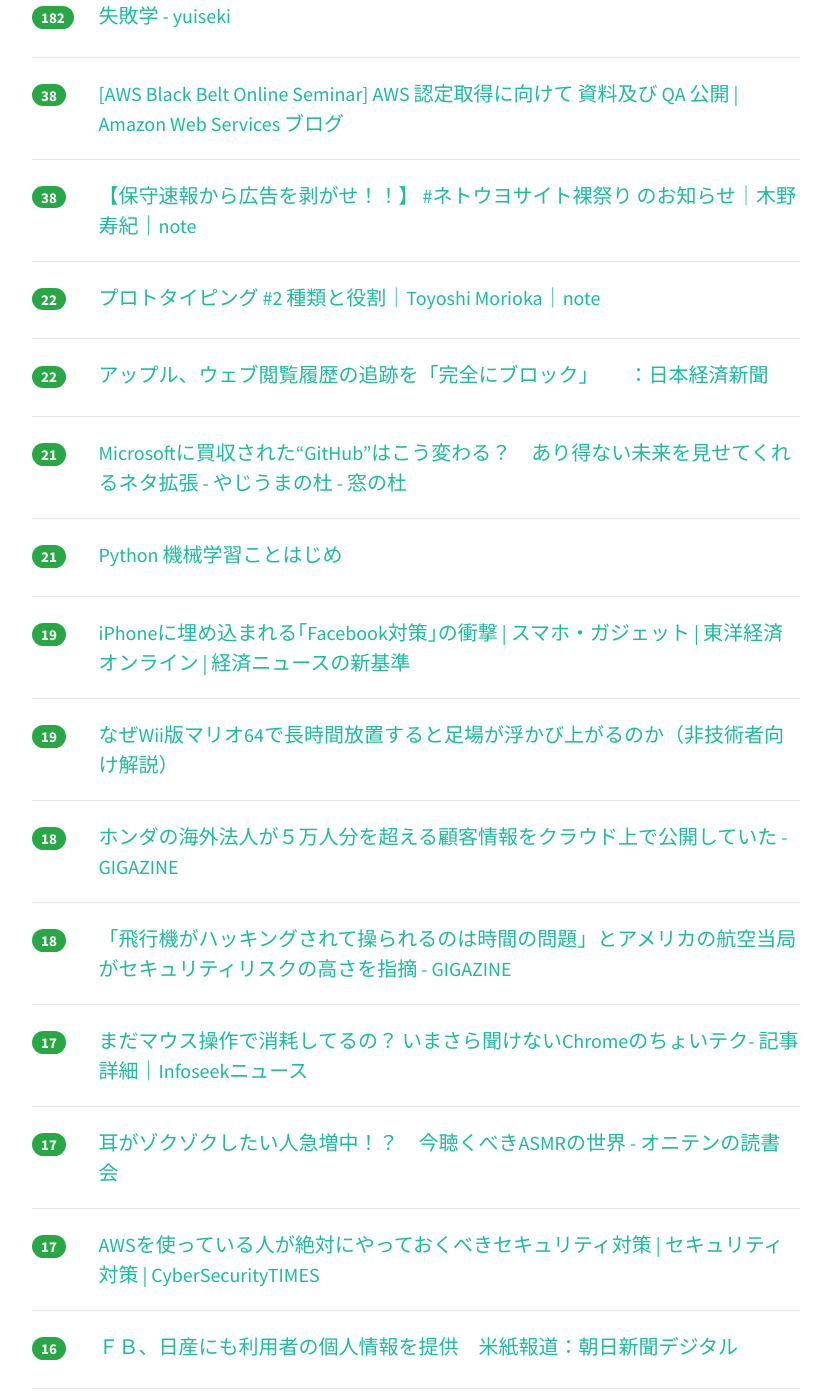
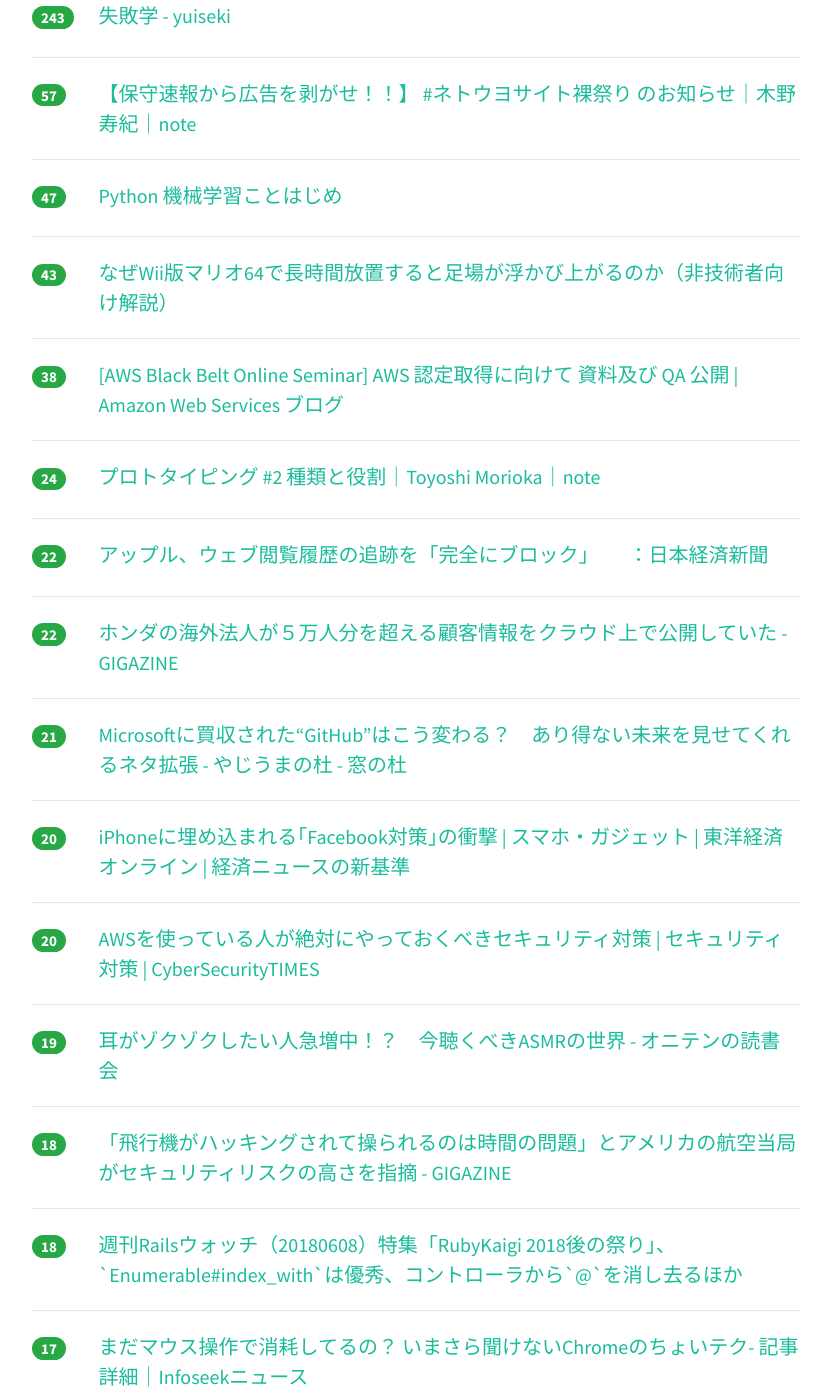
Before and after one commit to yatta47/hatena-matome-site, a Jekyll site: the page built from _posts/2018-06-10-hatena.md, in a window 1280 px wide and 1400 px high, scrolled down 394 px. Shown: the whole window, without its empty margins (224-1055 px from the left). Built offline with Jekyll 4.4.1, drawn with Linux system fonts in a browser that asks for light colours; nearby versions of some CDN libraries; some of the changed text lies outside the part shown.

Commit message:
Updated 2018-06-10

```diff
--- a/_posts/2018-06-10-hatena.md
+++ b/_posts/2018-06-10-hatena.md
@@ -1,14 +1,29 @@
 ---
 layout: post
 title:  "2018-06-10 はてぶIT"
-date:   2018-06-10 13:02:05
+date:   2018-06-10 14:01:00
 tags: [it-hotentry]
 ---
-42 件のデータあり
+46 件のデータあり
 
 <hr><div class="row">
-<div class="col-1"><span class="badge badge-pill badge-success h2">182</span></div>
+<div class="col-1"><span class="badge badge-pill badge-success h2">243</span></div>
 <div class="col-11"><a href='https://scrapbox.io/yuiseki/%E5%A4%B1%E6%95%97%E5%AD%A6' target='_blank'>失敗学 - yuiseki</a></div>
+</div>
+<hr>
+<div class="row">
+<div class="col-1"><span class="badge badge-pill badge-success h2">57</span></div>
+<div class="col-11"><a href='https://note.mu/kinotoshiki/n/n2fe090e9b8f6' target='_blank'>【保守速報から広告を剥がせ！！】 #ネトウヨサイト裸祭り のお知らせ｜木野寿紀｜note</a></div>
+</div>
+<hr>
+<div class="row">
+<div class="col-1"><span class="badge badge-pill badge-success h2">47</span></div>
+<div class="col-11"><a href='http://www.youtube.com/watch?v=Y83ZCf_lpSg' target='_blank'>Python 機械学習ことはじめ</a></div>
+</div>
+<hr>
+<div class="row">
+<div class="col-1"><span class="badge badge-pill badge-success h2">43</span></div>
+<div class="col-11"><a href='https://sbfl.net/blog/2018/06/10/wii-mario64-platform-bug/' target='_blank'>なぜWii版マリオ64で長時間放置すると足場が浮かび上がるのか（非技術者向け解説）</a></div>
 </div>
 <hr>
 <div class="row">
@@ -17,12 +32,7 @@ tags: [it-hotentry]
 </div>
 <hr>
 <div class="row">
-<div class="col-1"><span class="badge badge-pill badge-success h2">38</span></div>
-<div class="col-11"><a href='https://note.mu/kinotoshiki/n/n2fe090e9b8f6' target='_blank'>【保守速報から広告を剥がせ！！】 #ネトウヨサイト裸祭り のお知らせ｜木野寿紀｜note</a></div>
-</div>
-<hr>
-<div class="row">
-<div class="col-1"><span class="badge badge-pill badge-success h2">22</span></div>
+<div class="col-1"><span class="badge badge-pill badge-success h2">24</span></div>
 <div class="col-11"><a href='https://note.mu/toyoshimorioka/n/n91737ceeb644' target='_blank'>プロトタイピング #2 種類と役割｜Toyoshi Morioka｜note</a></div>
 </div>
 <hr>
@@ -32,28 +42,28 @@ tags: [it-hotentry]
 </div>
 <hr>
 <div class="row">
+<div class="col-1"><span class="badge badge-pill badge-success h2">22</span></div>
+<div class="col-11"><a href='https://gigazine.net/news/20180609-honda-app-leaked-personal-information/' target='_blank'>ホンダの海外法人が５万人分を超える顧客情報をクラウド上で公開していた - GIGAZINE</a></div>
+</div>
+<hr>
+<div class="row">
 <div class="col-1"><span class="badge badge-pill badge-success h2">21</span></div>
 <div class="col-11"><a href='https://forest.watch.impress.co.jp/docs/serial/yajiuma/1126584.html' target='_blank'>Microsoftに買収された“GitHub”はこう変わる？　あり得ない未来を見せてくれるネタ拡張 - やじうまの杜 - 窓の杜</a></div>
 </div>
 <hr>
 <div class="row">
-<div class="col-1"><span class="badge badge-pill badge-success h2">21</span></div>
-<div class="col-11"><a href='http://www.youtube.com/watch?v=Y83ZCf_lpSg' target='_blank'>Python 機械学習ことはじめ</a></div>
+<div class="col-1"><span class="badge badge-pill badge-success h2">20</span></div>
+<div class="col-11"><a href='https://toyokeizai.net/articles/-/224439' target='_blank'>iPhoneに埋め込まれる｢Facebook対策｣の衝撃 | スマホ・ガジェット | 東洋経済オンライン | 経済ニュースの新基準</a></div>
+</div>
+<hr>
+<div class="row">
+<div class="col-1"><span class="badge badge-pill badge-success h2">20</span></div>
+<div class="col-11"><a href='https://www.shadan-kun.com/blog/measure/3410/' target='_blank'>AWSを使っている人が絶対にやっておくべきセキュリティ対策 | セキュリティ対策 | CyberSecurityTIMES</a></div>
 </div>
 <hr>
 <div class="row">
 <div class="col-1"><span class="badge badge-pill badge-success h2">19</span></div>
-<div class="col-11"><a href='https://toyokeizai.net/articles/-/224439' target='_blank'>iPhoneに埋め込まれる｢Facebook対策｣の衝撃 | スマホ・ガジェット | 東洋経済オンライン | 経済ニュースの新基準</a></div>
-</div>
-<hr>
-<div class="row">
-<div class="col-1"><span class="badge badge-pill badge-success h2">19</span></div>
-<div class="col-11"><a href='https://sbfl.net/blog/2018/06/10/wii-mario64-platform-bug/' target='_blank'>なぜWii版マリオ64で長時間放置すると足場が浮かび上がるのか（非技術者向け解説）</a></div>
-</div>
-<hr>
-<div class="row">
-<div class="col-1"><span class="badge badge-pill badge-success h2">18</span></div>
-<div class="col-11"><a href='https://gigazine.net/news/20180609-honda-app-leaked-personal-information/' target='_blank'>ホンダの海外法人が５万人分を超える顧客情報をクラウド上で公開していた - GIGAZINE</a></div>
+<div class="col-11"><a href='http://www.oniten-yomu-book.com/entry/asmr' target='_blank'>耳がゾクゾクしたい人急増中！？　今聴くべきASMRの世界 - オニテンの読書会</a></div>
 </div>
 <hr>
 <div class="row">
@@ -62,18 +72,13 @@ tags: [it-hotentry]
 </div>
 <hr>
 <div class="row">
-<div class="col-1"><span class="badge badge-pill badge-success h2">17</span></div>
-<div class="col-11"><a href='https://news.infoseek.co.jp/article/goodspress_164889/' target='_blank'>まだマウス操作で消耗してるの？ いまさら聞けないChromeのちょいテク- 記事詳細｜Infoseekニュース</a></div>
+<div class="col-1"><span class="badge badge-pill badge-success h2">18</span></div>
+<div class="col-11"><a href='https://techracho.bpsinc.jp/hachi8833/2018_06_08/57381' target='_blank'>週刊Railsウォッチ（20180608）特集「RubyKaigi 2018後の祭り」、`Enumerable#index_with`は優秀、コントローラから`@`を消し去るほか</a></div>
 </div>
 <hr>
 <div class="row">
 <div class="col-1"><span class="badge badge-pill badge-success h2">17</span></div>
-<div class="col-11"><a href='http://www.oniten-yomu-book.com/entry/asmr' target='_blank'>耳がゾクゾクしたい人急増中！？　今聴くべきASMRの世界 - オニテンの読書会</a></div>
-</div>
-<hr>
-<div class="row">
-<div class="col-1"><span class="badge badge-pill badge-success h2">17</span></div>
-<div class="col-11"><a href='https://www.shadan-kun.com/blog/measure/3410/' target='_blank'>AWSを使っている人が絶対にやっておくべきセキュリティ対策 | セキュリティ対策 | CyberSecurityTIMES</a></div>
+<div class="col-11"><a href='https://news.infoseek.co.jp/article/goodspress_164889/' target='_blank'>まだマウス操作で消耗してるの？ いまさら聞けないChromeのちょいテク- 記事詳細｜Infoseekニュース</a></div>
 </div>
 <hr>
 <div class="row">
@@ -93,17 +98,17 @@ tags: [it-hotentry]
 <hr>
 <div class="row">
 <div class="col-1"><span class="badge badge-pill badge-success h2">15</span></div>
+<div class="col-11"><a href='https://www.bbc.com/news/world-us-canada-44426442' target='_blank'>Trump at G7: Who's who in Merkel's photo? - BBC News</a></div>
+</div>
+<hr>
+<div class="row">
+<div class="col-1"><span class="badge badge-pill badge-success h2">15</span></div>
 <div class="col-11"><a href='https://www.gizmodo.jp/2018/06/intel-low-power-display.html' target='_blank'>バッテリー命なラップトップに朗報…Intelから24時間超の連続駆動を達成する新技術 | ギズモード・ジャパン</a></div>
 </div>
 <hr>
 <div class="row">
 <div class="col-1"><span class="badge badge-pill badge-success h2">15</span></div>
 <div class="col-11"><a href='http://nlab.itmedia.co.jp/nl/articles/1806/06/news082.html' target='_blank'>D端子の「D」はデジタルの「D」ではなく、まさかの由来 - ねとらぼ</a></div>
-</div>
-<hr>
-<div class="row">
-<div class="col-1"><span class="badge badge-pill badge-success h2">15</span></div>
-<div class="col-11"><a href='https://techracho.bpsinc.jp/hachi8833/2018_06_08/57381' target='_blank'>週刊Railsウォッチ（20180608）特集「RubyKaigi 2018後の祭り」、`Enumerable#index_with`は優秀、コントローラから`@`を消し去るほか</a></div>
 </div>
 <hr>
 <div class="row">
@@ -118,12 +123,12 @@ tags: [it-hotentry]
 <hr>
 <div class="row">
 <div class="col-1"><span class="badge badge-pill badge-success h2">12</span></div>
-<div class="col-11"><a href='https://www.bbc.com/news/world-us-canada-44426442' target='_blank'>Trump at G7: Who's who in Merkel's photo? - BBC News</a></div>
+<div class="col-11"><a href='https://www.sankei.com/economy/news/180609/ecn1806090013-n1.html' target='_blank'>フェイスブック、日産に個人情報か　電話番号など、米紙報道 - 産経ニュース</a></div>
 </div>
 <hr>
 <div class="row">
 <div class="col-1"><span class="badge badge-pill badge-success h2">12</span></div>
-<div class="col-11"><a href='https://www.sankei.com/economy/news/180609/ecn1806090013-n1.html' target='_blank'>フェイスブック、日産に個人情報か　電話番号など、米紙報道 - 産経ニュース</a></div>
+<div class="col-11"><a href='https://applech2.com/archives/20180609-ios-12-arkit-2-control-iphone-x-gaze-tracking.html' target='_blank'>iOS 12で採用されるARKit 2の「Face Tracking」を利用し、視線でiPhone Xを操作するデモが公開される。 | AAPL Ch.</a></div>
 </div>
 <hr>
 <div class="row">
@@ -132,13 +137,33 @@ tags: [it-hotentry]
 </div>
 <hr>
 <div class="row">
-<div class="col-1"><span class="badge badge-pill badge-success h2">11</span></div>
-<div class="col-11"><a href='https://applech2.com/archives/20180609-ios-12-arkit-2-control-iphone-x-gaze-tracking.html' target='_blank'>iOS 12で採用されるARKit 2の「Face Tracking」を利用し、視線でiPhone Xを操作するデモが公開される。 | AAPL Ch.</a></div>
+<div class="col-1"><span class="badge badge-pill badge-success h2">12</span></div>
+<div class="col-11"><a href='http://hokoxjouhou.blog105.fc2.com/blog-entry-1191.html' target='_blank'>郵便局で郵便物をクレジットカード払いする方法～定形外郵便との価格比較 - 情報管理LOG</a></div>
+</div>
+<hr>
+<div class="row">
+<div class="col-1"><span class="badge badge-pill badge-success h2">12</span></div>
+<div class="col-11"><a href='https://www.rco.recruit.co.jp/career/engineer/blog/kaggle_talkingdata_basic/' target='_blank'>Kaggle TalkingData Fraud Detection コンペの解法まとめ(基本編) | RCO Ad-Tech Lab Blog</a></div>
+</div>
+<hr>
+<div class="row">
+<div class="col-1"><span class="badge badge-pill badge-success h2">12</span></div>
+<div class="col-11"><a href='https://iphone-mania.jp/news-214965/' target='_blank'>Androidで独禁法違反～EUがGoogleに最大1兆円超えの巨額制裁へ - iPhone Mania</a></div>
 </div>
 <hr>
 <div class="row">
 <div class="col-1"><span class="badge badge-pill badge-success h2">11</span></div>
 <div class="col-11"><a href='https://sennich.hatenablog.com/entry/acutual-working-hours-salary' target='_blank'>【働き方改革】給与や待遇を維持しつつ８時間の所定労働時間を７時間へ短縮できるか？に答えます - 千日のブログ 家と住宅ローンのはてな？に答える</a></div>
+</div>
+<hr>
+<div class="row">
+<div class="col-1"><span class="badge badge-pill badge-success h2">11</span></div>
+<div class="col-11"><a href='https://qiita.com/cvusk/items/5a6f57876fdcff7710d2' target='_blank'>KubernetesからGPUを使ってTensorflowを動かす</a></div>
+</div>
+<hr>
+<div class="row">
+<div class="col-1"><span class="badge badge-pill badge-success h2">10</span></div>
+<div class="col-11"><a href='http://twitter.com/panmixi0/status/1004376168231940098' target='_blank'>🇯🇵ぱんだP🇰🇷さんのツイート: "ネトウヨさんが「日本へのヘイトスピーチはいいのか！」とうるさいので、ヘイトスピーチになる表現とそうではない表現を例示してみました。ネトウ</a></div>
 </div>
 <hr>
 <div class="row">
@@ -157,6 +182,16 @@ tags: [it-hotentry]
 </div>
 <hr>
 <div class="row">
+<div class="col-1"><span class="badge badge-pill badge-success h2">10</span></div>
+<div class="col-11"><a href='https://www.slideshare.net/yukiarase/jsai2018-101054060' target='_blank'>[最新版] JSAI2018 チュートリアル「"深層学習時代の" ゼロから始める自然言語処理」</a></div>
+</div>
+<hr>
+<div class="row">
+<div class="col-1"><span class="badge badge-pill badge-success h2">10</span></div>
+<div class="col-11"><a href='https://ototoy.jp/feature/2018060101' target='_blank'>音楽業界の“過渡期”、2018年をどう進む? ──鈴木竜馬(unBORDE代表) × 竹中直純(OTOTOY代表) - OTOTOY</a></div>
+</div>
+<hr>
+<div class="row">
 <div class="col-1"><span class="badge badge-pill badge-success h2">9</span></div>
 <div class="col-11"><a href='http://j.people.com.cn/n3/2018/0531/c95952-9466146.html' target='_blank'>中国語でハイテク意味する「黒科技」の「黒」の意味とは？--人民網日本語版--人民日報</a></div>
 </div>
@@ -168,17 +203,7 @@ tags: [it-hotentry]
 <hr>
 <div class="row">
 <div class="col-1"><span class="badge badge-pill badge-success h2">9</span></div>
-<div class="col-11"><a href='http://hokoxjouhou.blog105.fc2.com/blog-entry-1191.html' target='_blank'>郵便局で郵便物をクレジットカード払いする方法～定形外郵便との価格比較 - 情報管理LOG</a></div>
-</div>
-<hr>
-<div class="row">
-<div class="col-1"><span class="badge badge-pill badge-success h2">9</span></div>
-<div class="col-11"><a href='https://iphone-mania.jp/news-214965/' target='_blank'>Androidで独禁法違反～EUがGoogleに最大1兆円超えの巨額制裁へ - iPhone Mania</a></div>
-</div>
-<hr>
-<div class="row">
-<div class="col-1"><span class="badge badge-pill badge-success h2">9</span></div>
-<div class="col-11"><a href='https://ototoy.jp/feature/2018060101' target='_blank'>音楽業界の“過渡期”、2018年をどう進む? ──鈴木竜馬(unBORDE代表) × 竹中直純(OTOTOY代表) - OTOTOY</a></div>
+<div class="col-11"><a href='https://www.bengo4.com/c_5/n_8009/' target='_blank'>広瀬香美さん「芸名問題」も関係、公取委「独禁法を労働分野に適用」…説明会は大入り - 弁護士ドットコム</a></div>
 </div>
 <hr>
 <div class="row">
@@ -193,7 +218,7 @@ tags: [it-hotentry]
 <hr>
 <div class="row">
 <div class="col-1"><span class="badge badge-pill badge-success h2">8</span></div>
-<div class="col-11"><a href='https://www.rco.recruit.co.jp/career/engineer/blog/kaggle_talkingdata_basic/' target='_blank'>Kaggle TalkingData Fraud Detection コンペの解法まとめ(基本編) | RCO Ad-Tech Lab Blog</a></div>
+<div class="col-11"><a href='http://www.atmarkit.co.jp/ait/articles/1806/08/news011.html' target='_blank'>サイバーセキュリティQ＆A：今日の脅威状況と対策の方向：Gartner Insights Pickup（63） - ＠IT</a></div>
 </div>
 <hr>
 <div class="row">
@@ -202,17 +227,12 @@ tags: [it-hotentry]
 </div>
 <hr>
 <div class="row">
-<div class="col-1"><span class="badge badge-pill badge-success h2">6</span></div>
-<div class="col-11"><a href='https://www.slideshare.net/yukiarase/jsai2018-101054060' target='_blank'>[最新版] JSAI2018 チュートリアル「"深層学習時代の" ゼロから始める自然言語処理」</a></div>
+<div class="col-1"><span class="badge badge-pill badge-success h2">5</span></div>
+<div class="col-11"><a href='http://www.nicovideo.jp/watch/sm33310173' target='_blank'>【切実】エクセルを使わないで - #1 方眼紙 - ニコニコ動画</a></div>
 </div>
 <hr>
 <div class="row">
 <div class="col-1"><span class="badge badge-pill badge-success h2">5</span></div>
-<div class="col-11"><a href='https://www.bengo4.com/c_5/n_8009/' target='_blank'>広瀬香美さん「芸名問題」も関係、公取委「独禁法を労働分野に適用」…説明会は大入り - 弁護士ドットコム</a></div>
+<div class="col-11"><a href='https://hirooka.pro/?p=9823' target='_blank'>Apple も hls.js を使用しているという | hirooka.pro</a></div>
 </div>
 <hr>
-<div class="row">
-<div class="col-1"><span class="badge badge-pill badge-success h2">5</span></div>
-<div class="col-11"><a href='http://www.atmarkit.co.jp/ait/articles/1806/08/news011.html' target='_blank'>サイバーセキュリティQ＆A：今日の脅威状況と対策の方向：Gartner Insights Pickup（63） - ＠IT</a></div>
-</div>
-<hr>
```
